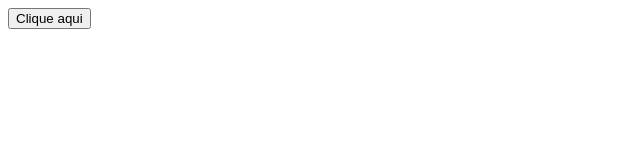
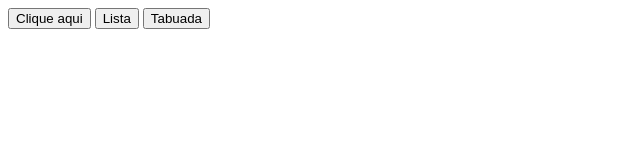
Before and after one commit to jesusmaringa/primeirof_3t, a plain HTML site: page index.html in a window 1280 px wide. Shown: the whole page, without its empty margins (0-640 px from the left). Drawn offline with Linux system fonts and the light colour scheme.

Commit message:
Update index.html

```diff
--- a/index.html
+++ b/index.html
@@ -9,5 +9,10 @@
 </head>
 <body>
     <button onclick="escreva()">Clique aqui</button>
+
+    <button onclick="mostra()">Lista</button>
+
+    <button onclick="mostraTabuada()">Tabuada</button>
+
 </body>
 </html>
```
